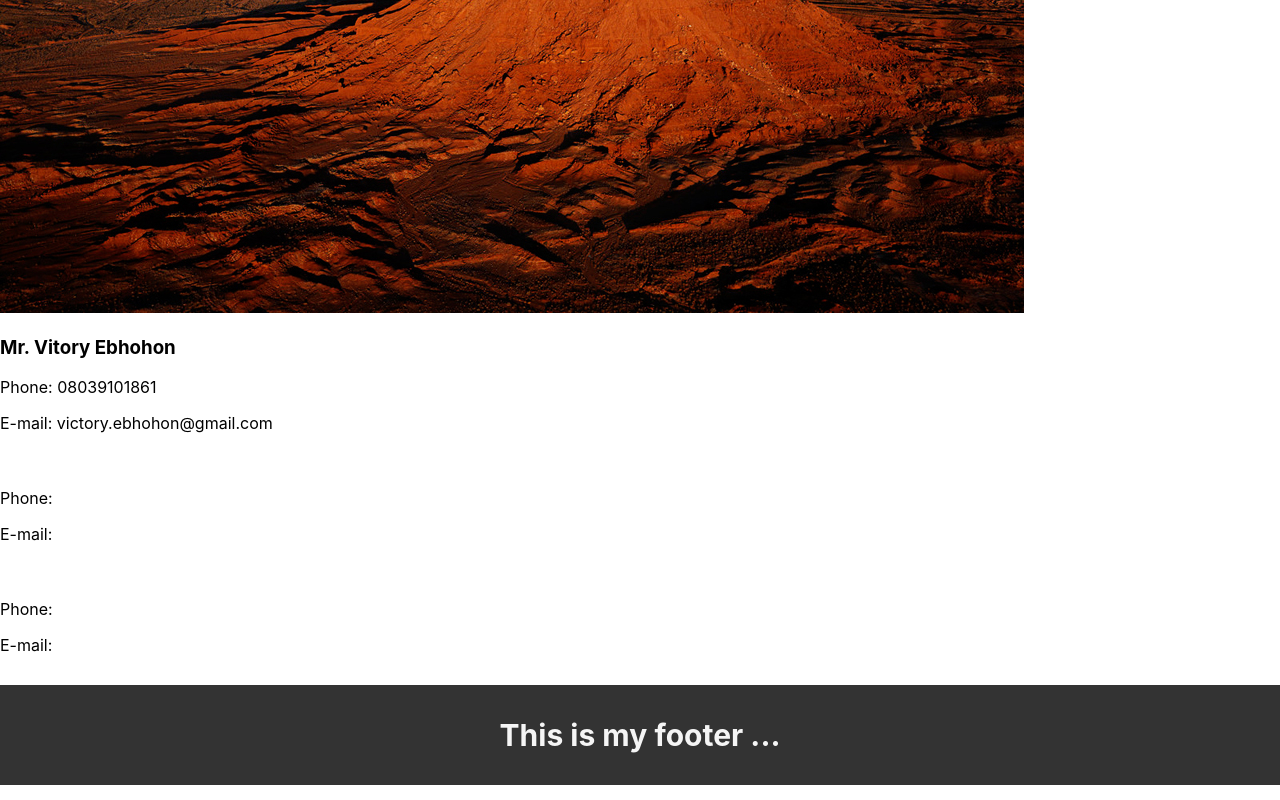
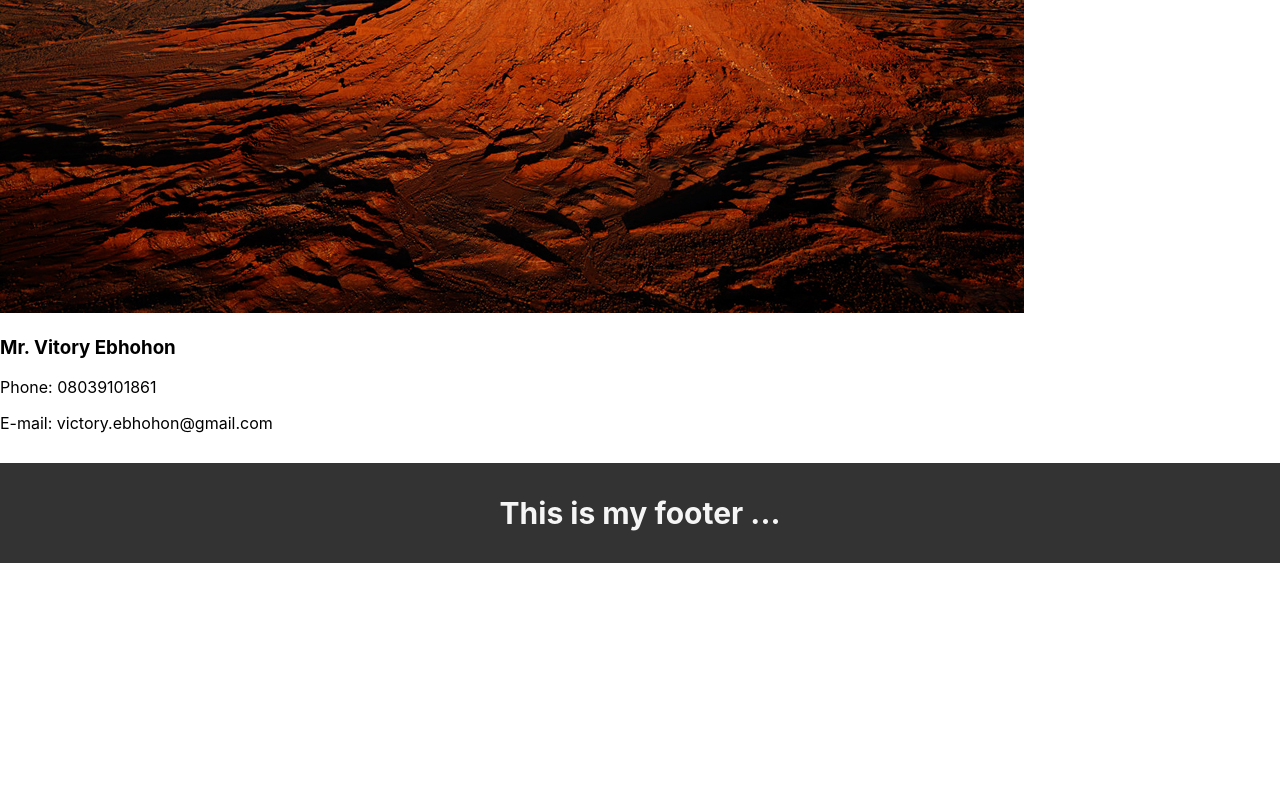
Before and after one commit to Oluwa-Femi/first-react, a React (Create React App) app: page / in a window 1280 px wide. Shown: the part 570-1370 px from the top of the page. After the commit the page ends 1148 px from the top, so only its background shows below. Built offline with nearby package versions, Linux system fonts and the light colour scheme.

Commit message:
modified props to accept all properties through the ccontact object rather than accepting many properties

```diff
--- a/src/App.js
+++ b/src/App.js
@@ -9,13 +9,8 @@ function App(){
         <div>
             <Header />
             <ContactCard
-            name="Mr. Vitory Ebhohon"
-            imgURL="../Desert.jpg"
-            phone="08039101861"
-            email="victory.ebhohon@gmail.com" />
+            contact={{name: "Mr. Vitory Ebhohon", imgURL:"../Desert.jpg", phone: "08039101861", email:"victory.ebhohon@gmail.com"  }} />
 
-            <ContactCard />
-            <ContactCard />
             <Footer />
         </div>
     );
--- a/src/components/ContactCard.js
+++ b/src/components/ContactCard.js
@@ -1,14 +1,13 @@
 import React from 'react'
 import '../style.css'
-import { tsPropertySignature } from '@babel/types'
 
 function ContactCard(props){
     return(
         <div className="">
-            <img src={props.imgURL} />
-            <h3>{props.name}</h3>
-            <p>Phone: {props.phone}</p>
-            <p>E-mail: {props.email}</p>
+            <img src={props.contact.imgURL} />
+            <h3>{props.contact.name}</h3>
+            <p>Phone: {props.contact.phone}</p>
+            <p>E-mail: {props.contact.email}</p>
         </div>
     )
 }
```
